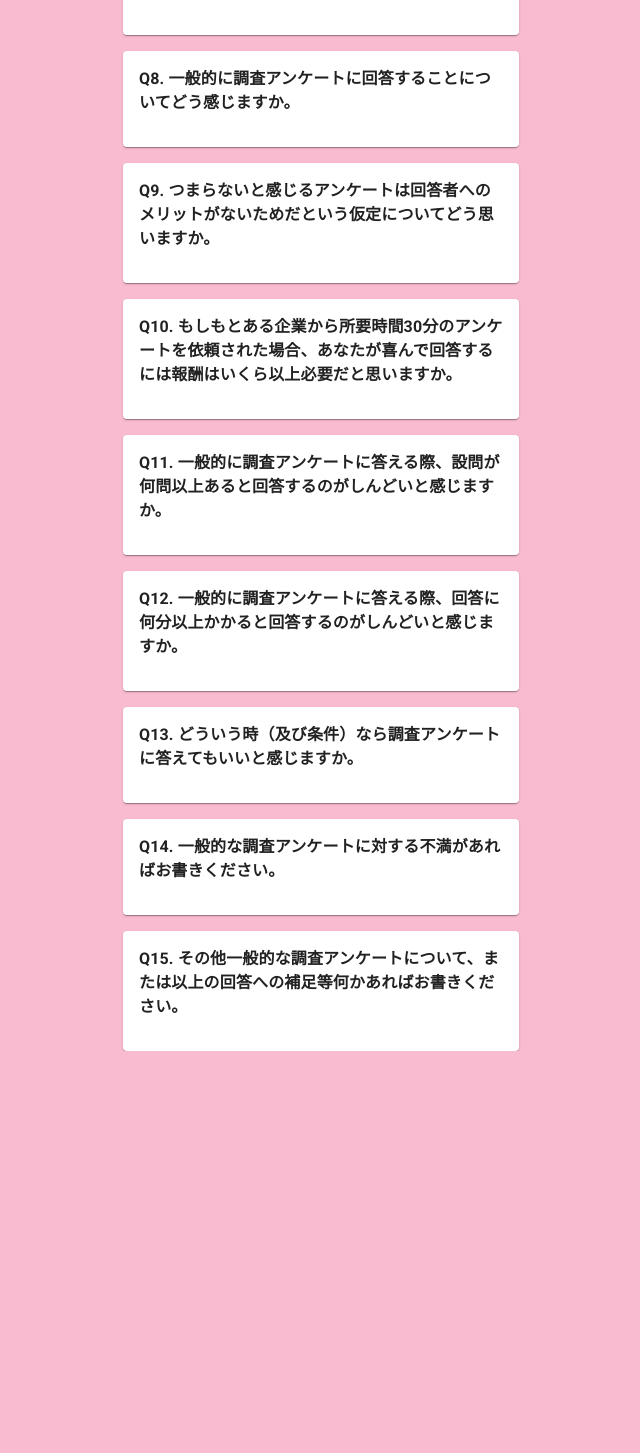
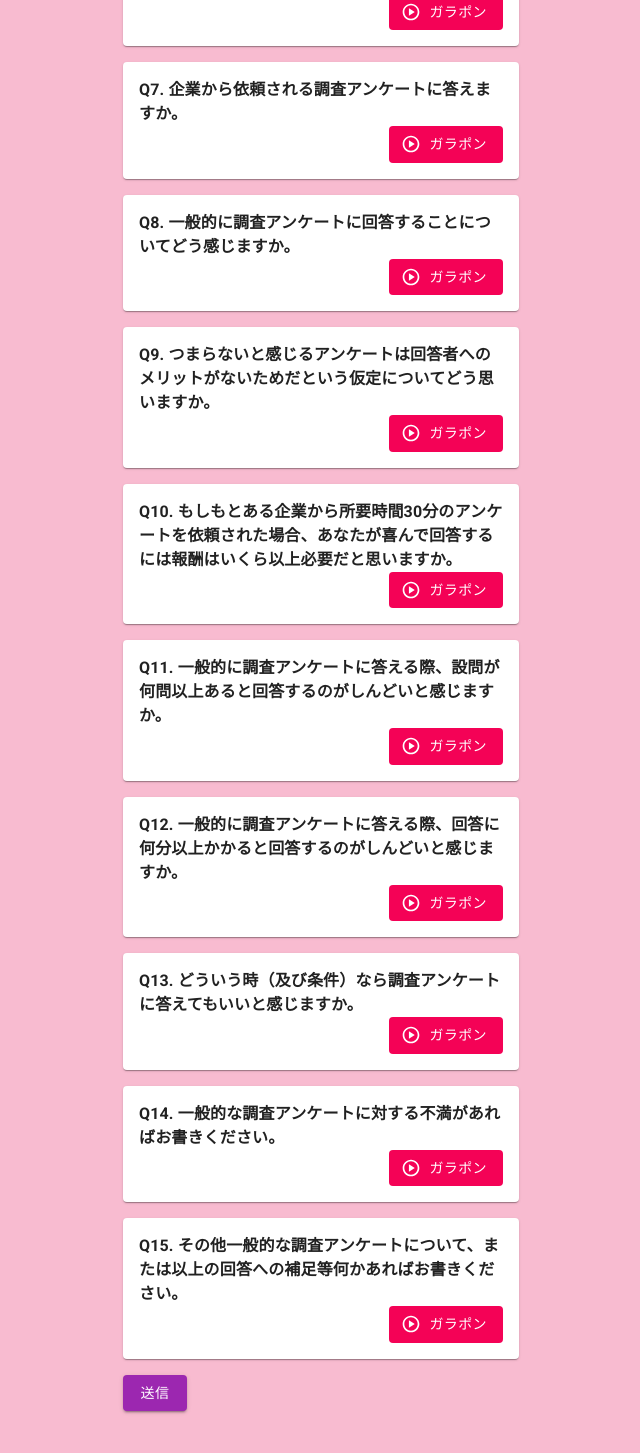
Before and after one commit to noy4/bingo-anke2, a React (Vite) app: page / in a window 1280 px wide. Shown: the part 797-2250 px from the top of the page, without its empty margins (319-959 px from the left). Before the commit the page ends 1848 px from the top, so only its background shows below. Built offline with nearby package versions, Linux system fonts and the light colour scheme.

Commit message:
ガラポンボタン、送信ボタン

```diff
--- a/package.json
+++ b/package.json
@@ -10,6 +10,7 @@
   "dependencies": {
     "@emotion/react": "^11.9.0",
     "@emotion/styled": "^11.8.1",
+    "@mui/icons-material": "^5.8.0",
     "@mui/material": "^5.8.1",
     "react": "^18.0.0",
     "react-dom": "^18.0.0"
--- a/src/App.tsx
+++ b/src/App.tsx
@@ -1,42 +1,60 @@
+import PlayCircleOutlinedIcon from '@mui/icons-material/PlayCircleOutlined'
 import {
+  Box,
+  Button,
   Card,
-  CardActions,
-  CardContent,
   Container,
   createTheme,
   CssBaseline,
-  Paper,
+  Stack,
   ThemeProvider,
   Typography,
 } from '@mui/material'
-import { pink, red } from '@mui/material/colors'
-import { questionsA } from './questionsA'
+import { pink } from '@mui/material/colors'
+import { questionsA, titleA } from './questionsA'
 
 const theme = createTheme({
-  palette: { background: { default: pink[100] } },
+  palette: {
+    primary: { main: '#F40256' },
+    background: { default: pink[100] },
+  },
 })
 
 function App() {
   return (
     <ThemeProvider theme={theme}>
       <CssBaseline />
+
       <Container maxWidth='xs'>
-        <Paper sx={{ p: 4, mt: 2 }}>
+        <Card sx={{ p: 4, mt: 2 }}>
           <Typography variant='h5' fontWeight='bold'>
-            アンケートについてのアンケート（全15問）
+            {titleA}（全{questionsA.length}問）
           </Typography>
-        </Paper>
+        </Card>
 
         {questionsA.map((q, index) => (
-          <Card key={index} sx={{ mt: 2 }}>
-            <CardContent>
-              <Typography fontWeight='bold'>
-                {q.id}. {q.title}
-              </Typography>
-            </CardContent>
-            <CardActions></CardActions>
+          <Card key={index} sx={{ mt: 2, p: 2 }}>
+            <Typography fontWeight='bold'>
+              {q.id}. {q.title}
+            </Typography>
+            <Stack direction='row' justifyContent='flex-end'>
+              <Button
+                variant='contained'
+                color='primary'
+                disableElevation
+                startIcon={<PlayCircleOutlinedIcon />}
+              >
+                {'ガラポン'}
+              </Button>
+            </Stack>
           </Card>
         ))}
+
+        <Button variant='contained' color='secondary' sx={{ mt: 2 }}>
+          送信
+        </Button>
+
+        <Box mt={32} />
       </Container>
     </ThemeProvider>
   )
```
Also changed, not shown: 1 other file (tests, documents, lock files or other folders).
